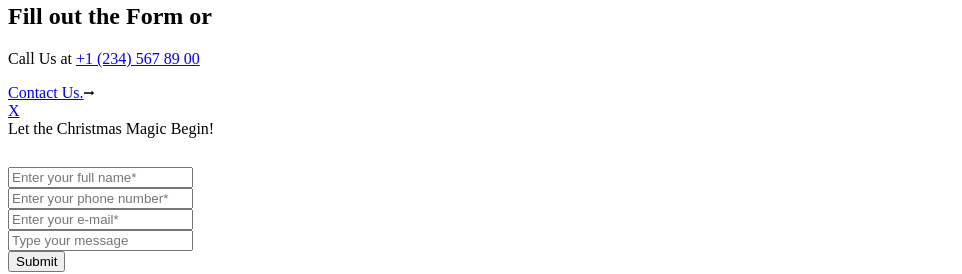
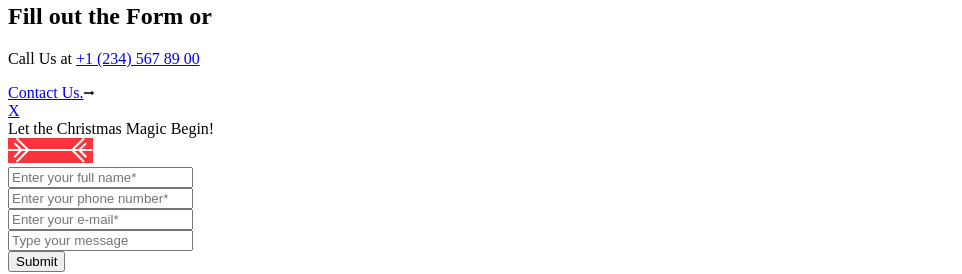
Before and after one commit to andrii-1981/Christmas7, a plain HTML site: page index.html in a window 1280 px wide. Shown: the part 5550-5824 px from the top of the page, without its empty margins (0-962 px from the left). Drawn offline with Linux system fonts and the light colour scheme.

Commit message:
added bg red

```diff
--- a/index.html
+++ b/index.html
@@ -338,7 +338,7 @@
       <a href="#" class="popup__close close-popup">X</a>
       <div class="popup__title">Let the Christmas Magic Begin!</div>
       <div class="popup__icon">
-        <img src="img.block_7_10_popup/icon/icon_two_arrow.svg" alt="icon_arrow">
+        <img style="background-color: #FA343D;" src="img.block_7_10_popup/icon/icon_two_arrow.svg" alt="icon_arrow">
       </div>
       <div class="popup__popup_form">
         <form action="#" method="post" enctype="multipart/form-data">
```
